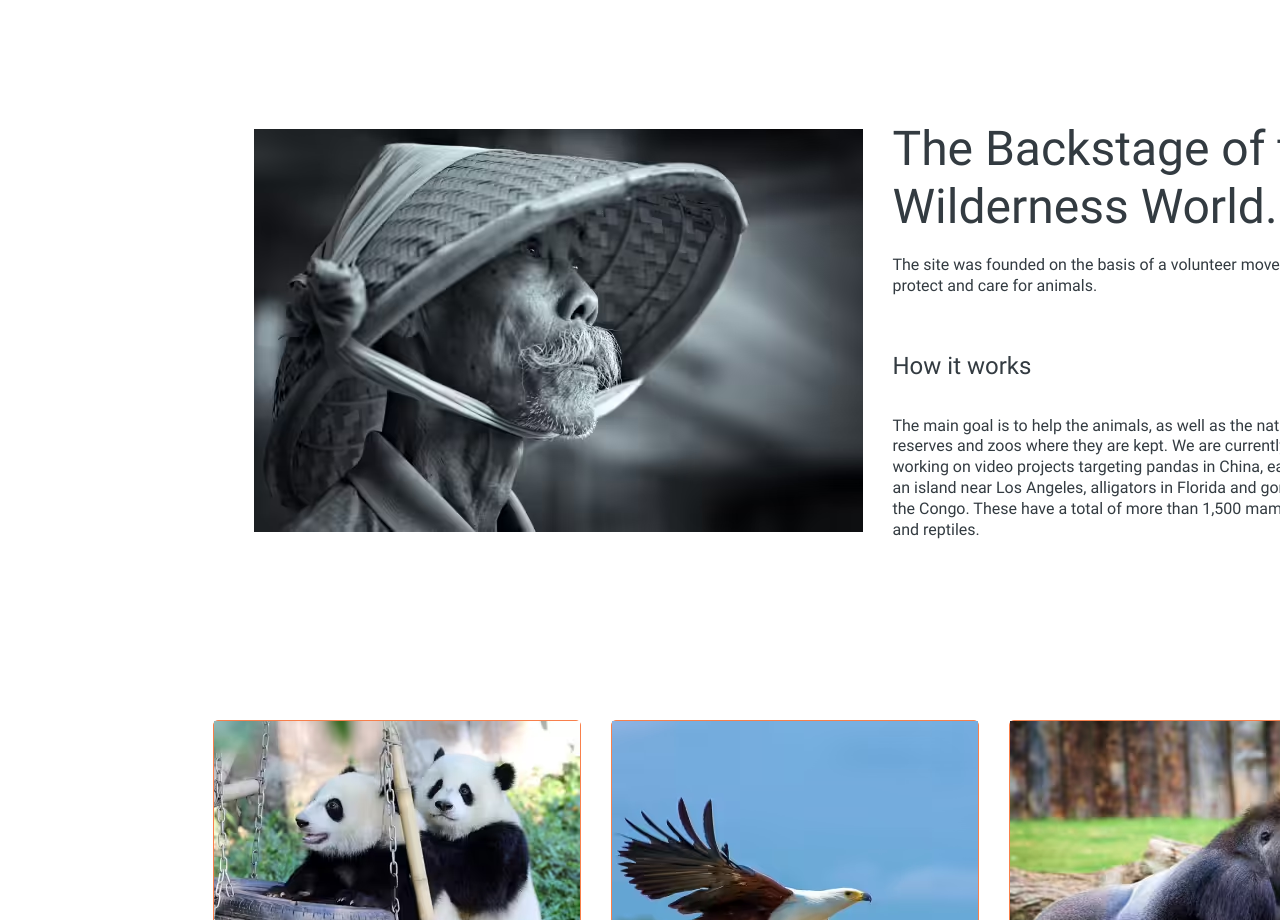
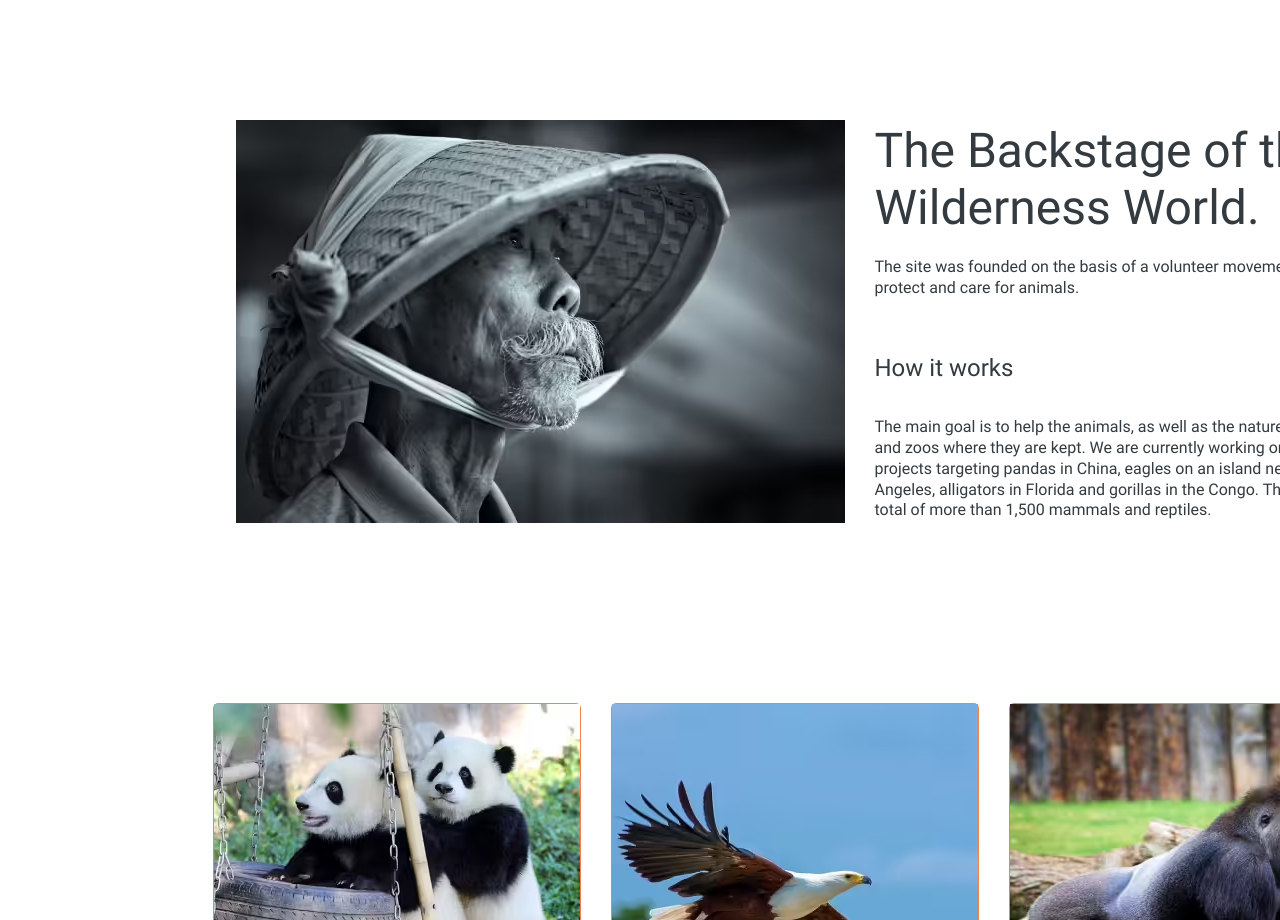
Before and after one commit to iamarrow88/online-zoo, a website: page app/index.html in a window 1280 px wide. Shown: the part 840-1760 px from the top of the page. Drawn offline with Linux system fonts and the light colour scheme; files whose address does not match are found by name.

Commit message:
fix: fix styles of about section

```diff
--- a/app/scss/main/_about.scss
+++ b/app/scss/main/_about.scss
@@ -17,12 +17,11 @@
   }
 
   &__img {
-    max-width: 610px;
-    max-height: 403px;
+    max-width: 658px;
   }
 
   &__content {
-    width: 454px;
+    width: 490px;
   }
 
   &__title {
```
Also changed, not shown: app/css/style.min.css.
